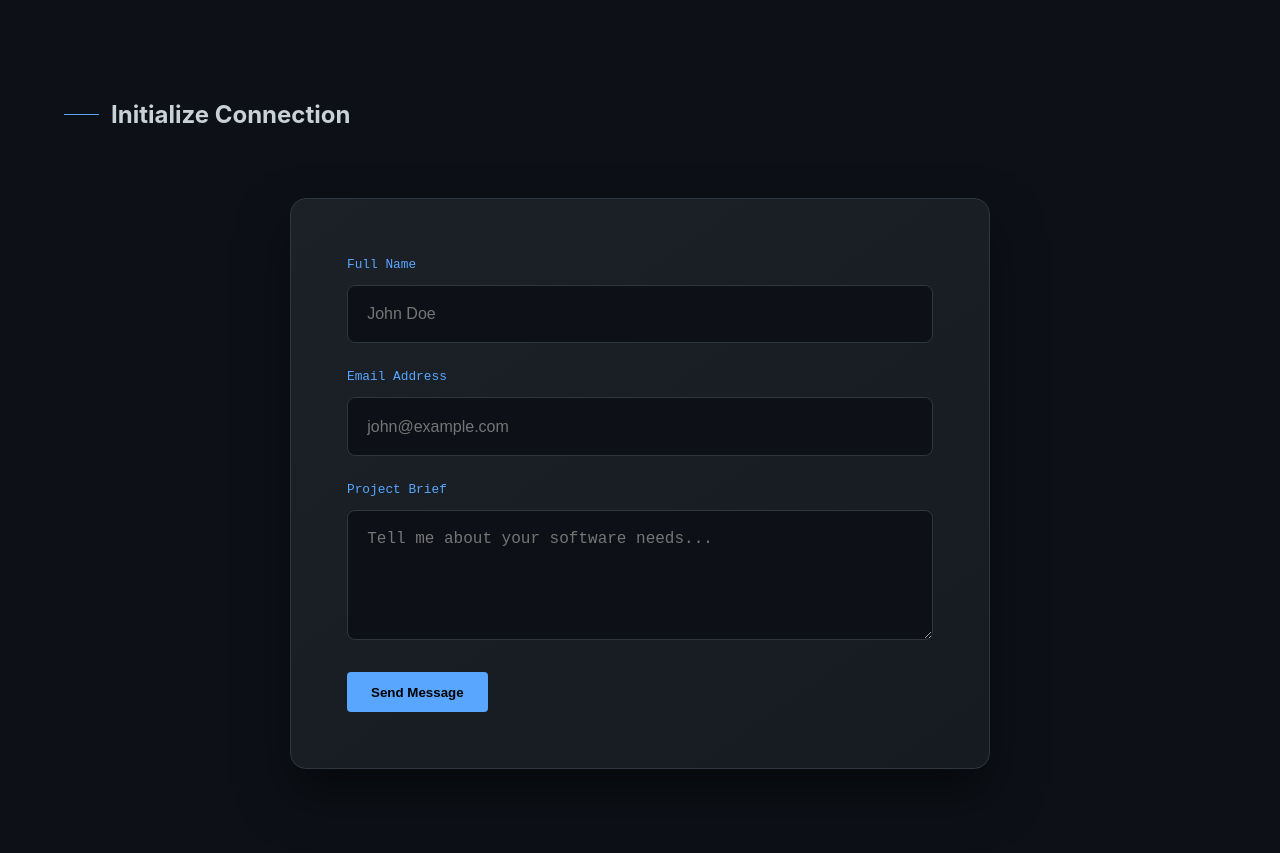
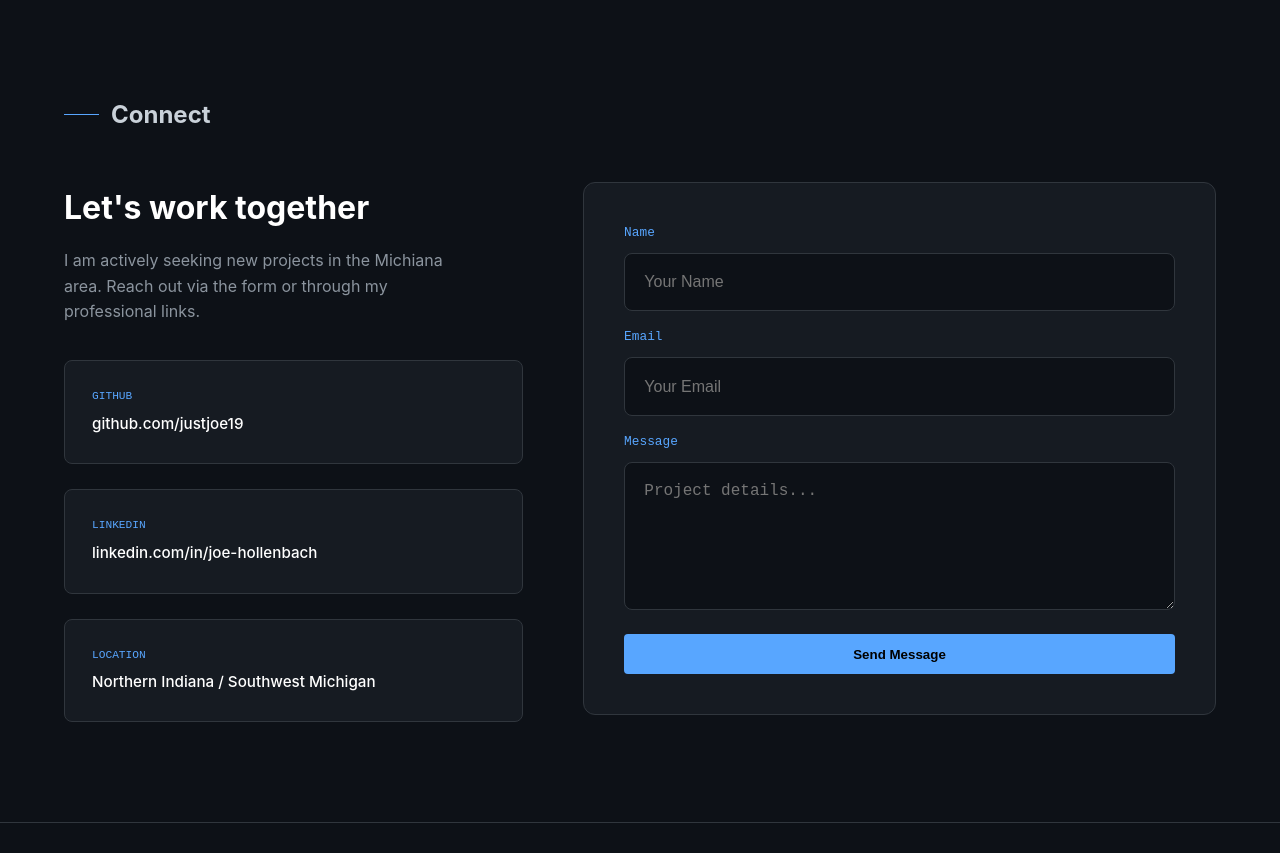
Before and after one commit to justjoe19/Personal_Portfolio_Website, a React (Vite) app: page / in a window 1280 px wide. Shown: the part 1944-2797 px from the top of the page. Built offline with nearby package versions, Linux system fonts and the light colour scheme.

Commit message:
feat: Updates to contact form.

```diff
--- a/src/components/About.jsx
+++ b/src/components/About.jsx
@@ -19,7 +19,7 @@ export default function About() {
         {/* Biography Section */}
         <div className="about-text">
           <p>
-            Hi, I’m <strong>Joe Hollenbach</strong>, a software engineer with an Associate of Applied Science degree in Software Development and a Bachelor of Science degree in Software Engineering. I’m in the Michiana area and really enjoy turning ideas into strong, user-friendly applications. I’m excited to work on new projects with you!
+            Hi, I’m <strong>Joe Hollenbach</strong>, a software engineer with an Associate of Applied Science degree in Software Development and a Bachelor of Science degree in Software Engineering. I am located in the Michiana area and really enjoy turning ideas into strong, user-friendly applications. I’m excited to work on new projects with you!
           </p>
           <br />
           <p>
--- a/src/components/Contact.jsx
+++ b/src/components/Contact.jsx
@@ -5,36 +5,63 @@ export default function Contact() {
     <section id="contact" className="container">
       <div className="section-header">
         <span className="line"></span>
-        <h2>Initialize Connection</h2>
+        <h2>Connect</h2>
       </div>
 
-      <div className="contact-wrapper">
-        <form
-          name="contact"
-          method="POST"
-          data-netlify="true"
-          data-netlify-honeypot="bot-field"
-        >
-          {/* This hidden input is required for Netlify + React forms */}
+      <div className="contact-grid">
+        {/* LEFT SIDE: Socials & Info */}
+        <div className="contact-info">
+          <h3>Let's work together</h3>
+          <p className="contact-desc">
+            I am actively seeking new projects in the Michiana area.
+            Reach out via the form or through my professional links.
+          </p>
+
+          <div className="link-boxes">
+            <div className="link-card">
+              <label>GitHub</label>
+              <a href="https://github.com/justjoe19" target="_blank" rel="noreferrer">
+                github.com/justjoe19
+              </a>
+            </div>
+            <div className="link-card">
+              <label>LinkedIn</label>
+              <a href="https://www.linkedin.com/in/joe-hollenbach" target="_blank" rel="noreferrer">
+                linkedin.com/in/joe-hollenbach
+              </a>
+            </div>
+            <div className="link-card">
+              <label>Location</label>
+              <p>Northern Indiana / Southwest Michigan</p>
+            </div>
+          </div>
+        </div>
+
+        {/* RIGHT SIDE: The Form */}
+        <div className="contact-form-wrapper">
+          <form name="contact" method="POST" data-netlify="true">
             <input type="hidden" name="form-name" value="contact" />
 
             <div className="form-group">
-            <label htmlFor="name">Full Name</label>
-            <input type="text" name="name" id="name" placeholder="John Doe" required />
+              <label htmlFor="name">Name</label>
+              <input type="text" name="name" id="name" placeholder="Your Name" required />
             </div>
 
             <div className="form-group">
-            <label htmlFor="email">Email Address</label>
-            <input type="email" name="email" id="email" placeholder="john@example.com" required />
+              <label htmlFor="email">Email</label>
+              <input type="email" name="email" id="email" placeholder="Your Email" required />
             </div>
 
             <div className="form-group">
-            <label htmlFor="message">Project Brief</label>
-            <textarea name="message" id="message" rows="5" placeholder="Tell me about your software needs..." required></textarea>
+              <label htmlFor="message">Message</label>
+              <textarea name="message" id="message" rows="6" placeholder="Project details..." required></textarea>
             </div>
 
-          <button type="submit" className="btn-primary">Send Message</button>
+            <button type="submit" className="btn-primary">
+              Send Message
+            </button>
           </form>
+        </div>
       </div>
     </section>
   );
--- a/src/components/Footer.jsx
+++ b/src/components/Footer.jsx
@@ -1,17 +1,24 @@
+import React from 'react';
+
 export default function Footer() {
   return (
-    <footer>
-      <div className="container footer-flex">
-        <div className="footer-info">
+    <footer className="footer">
+      <div className="container footer-content">
+        <div className="footer-brand">
           <div className="logo">MICHIANA<span>.DEV</span></div>
           <p>Modern software solutions with a local touch.</p>
         </div>
-        <div className="footer-contact" id="contact">
-          <p>Ready to start? <a href="mailto:hello@michiana.dev">hello@michiana.dev</a></p>
+
+        <div className="footer-cta">
+          <p>Ready to start?</p>
+          <a href="mailto:hello@michiana.dev" className="footer-email">hello@michiana.dev</a>
         </div>
       </div>
+
       <div className="footer-bottom">
-        <p>&copy; {new Date().getFullYear()} Michiana.dev | Engineered with precision.</p>
+        <div className="container">
+          <p>© {new Date().getFullYear()} Michiana.dev | Engineered with precision.</p>
+        </div>
       </div>
     </footer>
   );
--- a/src/index.css
+++ b/src/index.css
@@ -44,7 +44,7 @@ section[id] {
 }
 
 main {
-  padding-top: 20px; /* Base padding for content below header */
+  padding-top: 20px;
 }
 
 /* --- Sticky Navigation & Hamburger --- */
@@ -90,13 +90,11 @@ nav {
   position: relative;
 }
 
-/* Standard Link Hover & Active */
 .nav-links a:hover,
 .nav-links a.active {
   color: var(--accent-blue);
 }
 
-/* Contact Button Styling */
 .btn-cta {
   border: 1px solid var(--accent-blue);
   padding: 0.5rem 1rem;
@@ -105,7 +103,6 @@ nav {
   transition: all 0.3s ease;
 }
 
-/* Contact Button - Active (Scrolled to) and Hover */
 .nav-links a.btn-cta:hover,
 .nav-links a.btn-cta.active {
   background-color: var(--accent-blue);
@@ -143,7 +140,7 @@ nav {
 
 .hero-content {
   flex: 1;
-  min-width: 500px;
+  min-width: 600px;
 }
 
 .hero-visual {
@@ -310,25 +307,84 @@ h1 span { color: var(--accent-blue); }
   margin-bottom: 0.5rem;
 }
 
-/* --- Contact Form Polish --- */
-.contact-wrapper {
-  max-width: 700px;
-  margin: 4rem auto;
-  background: linear-gradient(145deg, #1c2128, #161b22);
-  padding: 3.5rem;
-  border-radius: 16px;
-  border: 1px solid var(--border);
-  box-shadow: 0 25px 50px rgba(0,0,0,0.5);
+/* --- New Contact Section Layout --- */
+.contact-grid {
+  display: flex;
+  gap: 60px;
+  margin-top: 30px;
+  align-items: flex-start;
 }
 
-.form-group { margin-bottom: 1.5rem; }
+.contact-info {
+  flex: 1;
+}
 
+.contact-form-wrapper .btn-primary {
+  width: 100%;
+}
+
+.contact-info h3 {
+  font-size: 2rem;
+  color: var(--text-white);
+  margin-bottom: 15px;
+}
+
+.contact-desc {
+  color: var(--text-dim);
+  margin-bottom: 35px;
+  max-width: 400px;
+}
+
+/* Social Link Cards */
+.link-boxes {
+  display: flex;
+  flex-direction: column;
+  gap: 25px;
+}
+
+.link-card {
+  background: var(--card-bg);
+  border: 1px solid var(--border);
+  padding: 27px;
+  border-radius: 8px;
+}
+
+.link-card label {
+  display: block;
+  font-family: var(--font-mono);
+  font-size: 0.7rem;
+  color: var(--accent-blue);
+  margin-bottom: 5px;
+  text-transform: uppercase;
+}
+
+.link-card a, .link-card p {
+  color: var(--text-white);
+  text-decoration: none;
+  font-weight: 500;
+  font-size: 0.95rem;
+}
+
+/* Form Container on the Right */
+.contact-form-wrapper {
+  flex: 1.2;
+  background: var(--card-bg);
+  border: 1px solid var(--border);
+  padding: 40px;
+  border-radius: 12px;
+}
+
+/* Form Styling within wrapper */
 .form-group label {
   display: block;
   font-family: var(--font-mono);
   font-size: 0.8rem;
   color: var(--accent-blue);
   margin-bottom: 0.6rem;
+}
+
+.form-group {
+  margin-bottom: 1rem;
 }
 
 .form-group input,
@@ -349,24 +405,25 @@ h1 span { color: var(--accent-blue); }
   box-shadow: 0 0 15px rgba(88, 166, 255, 0.2);
 }
 
-/* --- Footer Polish --- */
+/* --- Footer Fix --- */
 footer {
-  margin-top: 8rem;
-  padding: 6rem 0 3rem;
+  margin-top: 100px;
+  padding: 60px 0 30px;
   background: #0d1117;
   border-top: 1px solid var(--border);
+  width: 100%;
 }
 
 .footer-flex {
   display: flex;
   justify-content: space-between;
-  align-items: flex-start;
+  align-items: center;
   flex-wrap: wrap;
   gap: 4rem;
 }
 
 .footer-bottom {
-  margin-top: 6rem;
+  margin-top: 3rem;
   padding-top: 2rem;
   border-top: 1px solid var(--border);
   text-align: center;
@@ -389,9 +446,13 @@ footer {
   .terminal { max-width: 700px; }
 }
 
-@media (max-width: 850px) {
-  .about-flex { flex-direction: column; text-align: center; }
-  .about-image { margin: 0 auto; }
+@media (max-width: 900px) {
+  .contact-grid {
+    flex-direction: column;
+  }
+  .contact-info, .contact-form-wrapper {
+    width: 100%;
+  }
 }
 
 @media (max-width: 768px) {
@@ -415,13 +476,5 @@ footer {
   .menu-toggle.active .bar:nth-child(1) { transform: translateY(8px) rotate(45deg); }
   .menu-toggle.active .bar:nth-child(2) { transform: rotate(-45deg); }
 
-  .contact-wrapper { padding: 2.5rem 1.5rem; }
   .footer-flex { flex-direction: column; align-items: center; text-align: center; }
 }
-
-@media (max-width: 600px) {
-  h1 { font-size: 2.2rem; }
-  .hero-btns { flex-direction: column; width: 100%; align-items: center; }
-  .btn-primary, .btn-secondary { width: 80%; }
-  .terminal-body { padding: 25px; font-size: 0.85rem; }
-}
```
Lines whose indentation alone changed are shown as unchanged.
